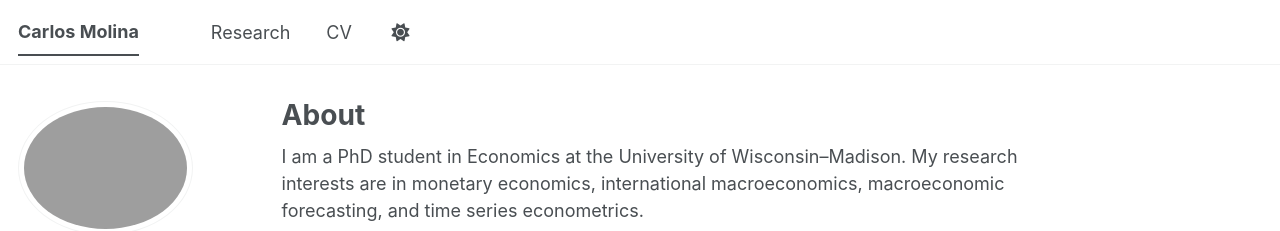
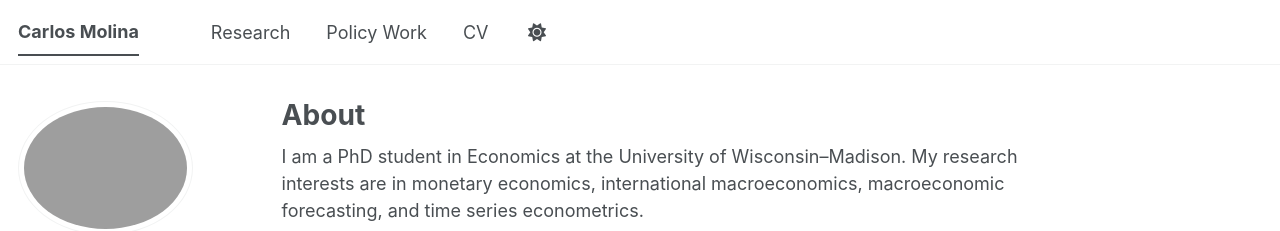
Before and after one commit to cmolinas5/cmolinas5.github.io, a Jekyll site: the page built from _pages/about.md, in a window 1280 px wide. Shown: the top 231 px of the page. Built offline with Jekyll 4.4.1, drawn with Linux system fonts in a browser that asks for light colours; a style sheet for code colours, icons or effects is not loaded.

Commit message:
Update navigation.yml

```diff
--- a/_data/navigation.yml
+++ b/_data/navigation.yml
@@ -11,6 +11,9 @@ main:
   - title: "Research"
     url: /Research/
 
+  - title: "Policy Work"
+    url: /Research/
+
   - title: "CV"
     url: /files/CMOLINAS_CV_ENGLISH.pdf
 
```
